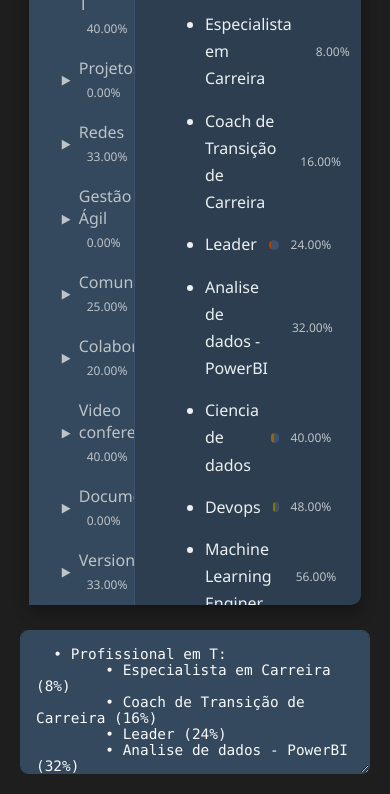
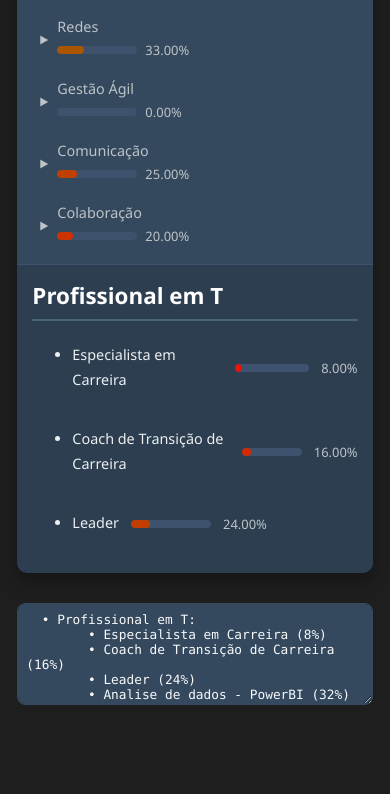
Before and after one commit to fabiuniz/StudyFlow, a plain HTML site: page index.html in a window 390 px wide. Shown: the part 286-1080 px from the top of the page. After the commit the page ends 999 px from the top, so only its background shows below. Drawn offline with Linux system fonts and the light colour scheme.

Commit message:
Ajuste Mobile

```diff
--- a/style.css
+++ b/style.css
@@ -1,20 +1,21 @@
-/* Estilos globais para tema dark */
+/* Estilos globais para tema dark (mantidos) */
 body {
     font-family: 'Segoe UI', Tahoma, Geneva, Verdana, sans-serif;
     background-color: #1e1e1e; /* Fundo escuro */
     color: #f8f9fa; /* Texto claro */
     margin: 0;
-  padding: 20px;
+    padding: 20px; /* Mantendo o padding para desktop */
     display: flex;
     flex-direction: column;
     align-items: center;
     min-height: 100vh;
+    box-sizing: border-box;
 }
 
 a {
     color: #00adb5; /* Azul/ciano vibrante para links */
     text-decoration: none;
-  margin-bottom: 20px;
+    margin-bottom: 20px; /* Mantendo a margem para desktop */
     font-weight: bold;
     transition: color 0.3s ease;
 }
@@ -25,35 +26,37 @@
 }
 
 .combobox-container {
-  margin-bottom: 20px;
+    margin-bottom: 20px; /* Mantendo a margem para desktop */
 }
 
 .container {
     display: flex;
-  max-width: 1200px;
+    max-width: 1200px; /* Mantendo a largura máxima para desktop */
     background-color: #2c3e50; /* Fundo do container mais escuro */
     box-shadow: 0 8px 16px rgba(0, 0, 0, 0.3); /* Sombra mais pronunciada */
     border-radius: 10px;
     width: 95%;
-  max-height: calc(100vh - 100px);
+    max-height: calc(100vh - 100px); /* Mantendo a altura máxima para desktop */
+    margin-bottom: 0; /* Removendo a margem inferior padrão para desktop */
 }
 
 /* Barra lateral (tema dark) */
 .sidebar {
     background-color: #34495e; /* Barra lateral um pouco mais clara que o container */
     color: #f8f9fa;
-  padding: 25px;
-  width: 280px;
-  border-right: 1px solid #3e516d; /* Separador escuro */
+    padding: 25px; /* Mantendo o padding para desktop */
+    width: 280px; /* Mantendo a largura para desktop */
+    border-right: 1px solid #3e516d; /* Mantendo a borda direita para desktop */
     overflow-y: auto;
     min-height: 0; /* Prevent flexbox stretching */
     box-sizing: border-box;
+    border-bottom: none; /* Removendo a borda inferior padrão para desktop */
 }
 
 .sidebar h2 {
     margin-top: 0;
     color: #fff;
-  margin-bottom: 20px;
+    margin-bottom: 20px; /* Mantendo a margem para desktop */
     font-size: 1.5em;
     font-weight: 600;
 }
@@ -64,7 +67,7 @@
 }
 
 .sidebar ul li {
-  padding: 10px 0;
+    padding: 10px 0; /* Mantendo o padding para desktop */
     cursor: pointer;
     color: #bdc3c7; /* Cinza claro para os itens */
     transition: color 0.3s ease;
@@ -77,31 +80,24 @@
 
 .sidebar ul li.has-children {
     position: relative;
-  padding-left: 25px;
+    padding-left: 25px; /* Mantendo o padding para desktop */
 }
 
 .sidebar ul li.collapsed.has-children > .arrow::before {
     content: '▶';
     position: absolute;
-  left: 8px;
+    left: 8px; /* Mantendo a posição da seta para desktop */
     top: 50%;
     transform: translateY(-50%);
     font-size: 0.8em;
     color: #bdc3c7;
 }
 
-.sidebar ul li ul {
-  list-style: none;
-  padding-left: 20px;
-  margin-top: 8px;
-  display: none;
-}
-
 .sidebar ul li:not(.collapsed).has-children > .arrow::before {
     content: '▼';
     position: absolute;
-  left: 8px;
-  top: 20px; /* Ajuste para o topo, 5px de distância do topo do item */
+    left: 8px; /* Mantendo a posição da seta para desktop */
+    top: 20px; /* Ajuste para o topo */
     transform: translateY(-50%);
     font-size: 0.8em;
     color: #bdc3c7;
@@ -111,8 +107,15 @@
     display: block;
 }
 
+.sidebar ul li ul {
+    list-style: none;
+    padding-left: 20px; /* Mantendo o padding para desktop */
+    margin-top: 8px; /* Mantendo a margem para desktop */
+    display: none;
+}
+
 .sidebar ul li ul li {
-  padding: 8px 0;
+    padding: 8px 0; /* Mantendo o padding para desktop */
     cursor: pointer;
     color: #95a5a6; /* Cinza mais escuro para sub-itens */
     font-size: 0.9em;
@@ -127,13 +130,13 @@
 .category-progress-container {
     display: flex;
     align-items: center;
-  gap: 8px;
-  margin-top: 5px;
+    gap: 8px; /* Mantendo o gap para desktop */
+    margin-top: 5px; /* Mantendo a margem para desktop */
 }
 
 /* Conteúdo principal (tema dark) */
 .content {
-  padding: 30px;
+    padding: 30px; /* Mantendo o padding para desktop */
     flex-grow: 1;
     overflow-y: auto;
     min-height: 0; /* Prevent flexbox stretching */
@@ -145,19 +148,19 @@
     margin-top: 0;
     color: #fff;
     border-bottom: 2px solid #4a6572; /* Separador escuro */
-  padding-bottom: 12px;
-  margin-bottom: 20px;
+    padding-bottom: 12px; /* Mantendo o padding para desktop */
+    margin-bottom: 20px; /* Mantendo a margem para desktop */
     font-size: 2em;
     font-weight: 600;
 }
 
 .content ul {
     list-style: disc;
-  padding-left: 20px;
+    padding-left: 20px; /* Mantendo o padding para desktop */
 }
 
 .content ul li {
-  margin-bottom: 12px;
+    margin-bottom: 12px; /* Mantendo a margem para desktop */
     color: #ecf0f1; /* Branco quase puro para os itens */
     line-height: 1.7;
 }
@@ -165,13 +168,13 @@
 .progress-container {
     display: flex;
     align-items: center;
-  gap: 12px;
-  margin-bottom: 15px;
+    gap: 12px; /* Mantendo o gap para desktop */
+    margin-bottom: 15px; /* Mantendo a margem para desktop */
 }
 
 .progress-bar {
-  width: 120px;
-  height: 10px;
+    width: 120px; /* Mantendo a largura para desktop */
+    height: 10px; /* Mantendo a altura para desktop */
     background-color: #3e516d; /* Barra de fundo escura */
     border-radius: 5px;
     overflow: hidden;
@@ -190,10 +193,10 @@
 }
 
 #outputArea {
-  width: 100%;
-  height: 10em;
-  padding: 15px;
-  margin-top: 25px;
+    width: 100%; /* Mantendo a largura para desktop */
+    height: 10em; /* Mantendo a altura para desktop */
+    padding: 15px; /* Mantendo o padding para desktop */
+    margin-top: 25px; /* Mantendo a margem para desktop */
     border: 1px solid #34495e; /* Borda escura */
     border-radius: 8px;
     font-family: 'Consolas', monospace;
@@ -202,3 +205,87 @@
     background-color: #34495e; /* Fundo escuro para a área de saída */
     box-sizing: border-box;
 }
+
+/* Media Query para telas menores (ex: tablets - largura máxima de 768px) */
+@media (max-width: 768px) {
+    body {
+        padding: 10px;
+    }
+
+    .container {
+        flex-direction: column; /* Empilhando sidebar e conteúdo */
+        max-width: 98%;
+        margin-bottom: 15px;
+    }
+
+    .sidebar {
+        width: 100%; /* Ocupa toda a largura */
+        padding: 15px;
+        border-right: none;
+        border-bottom: 1px solid #3e516d;
+    }
+
+    .content {
+        padding: 15px;
+    }
+
+    .content h2 {
+        font-size: 1.6em;
+        margin-bottom: 15px;
+        padding-bottom: 10px;
+    }
+
+    #outputArea {
+        width: 95%;
+        font-size: 0.8em;
+    }
+}
+
+/* Media Query para smartphones menores (largura máxima de 480px) */
+@media (max-width: 480px) {
+    body {
+        padding: 8px;
+    }
+
+    a {
+        font-size: 1em;
+        margin-bottom: 10px;
+    }
+
+    .combobox-container {
+        margin-bottom: 10px;
+    }
+
+    .sidebar h2 {
+        font-size: 1.2em;
+        margin-bottom: 10px;
+    }
+
+    .sidebar ul li,
+    .content ul li {
+        font-size: 0.9em;
+        padding: 6px 0;
+        margin-bottom: 8px;
+    }
+
+    .progress-bar {
+        width: 80px;
+        height: 8px;
+    }
+
+    .progress-text {
+        font-size: 0.9em;
+    }
+
+    .content h2 {
+        font-size: 1.4em;
+        margin-bottom: 10px;
+        padding-bottom: 8px;
+    }
+
+    #outputArea {
+        height: 8em;
+        padding: 8px;
+        margin-top: 15px;
+    }
+}
```
Lines whose indentation alone changed are shown as unchanged.
